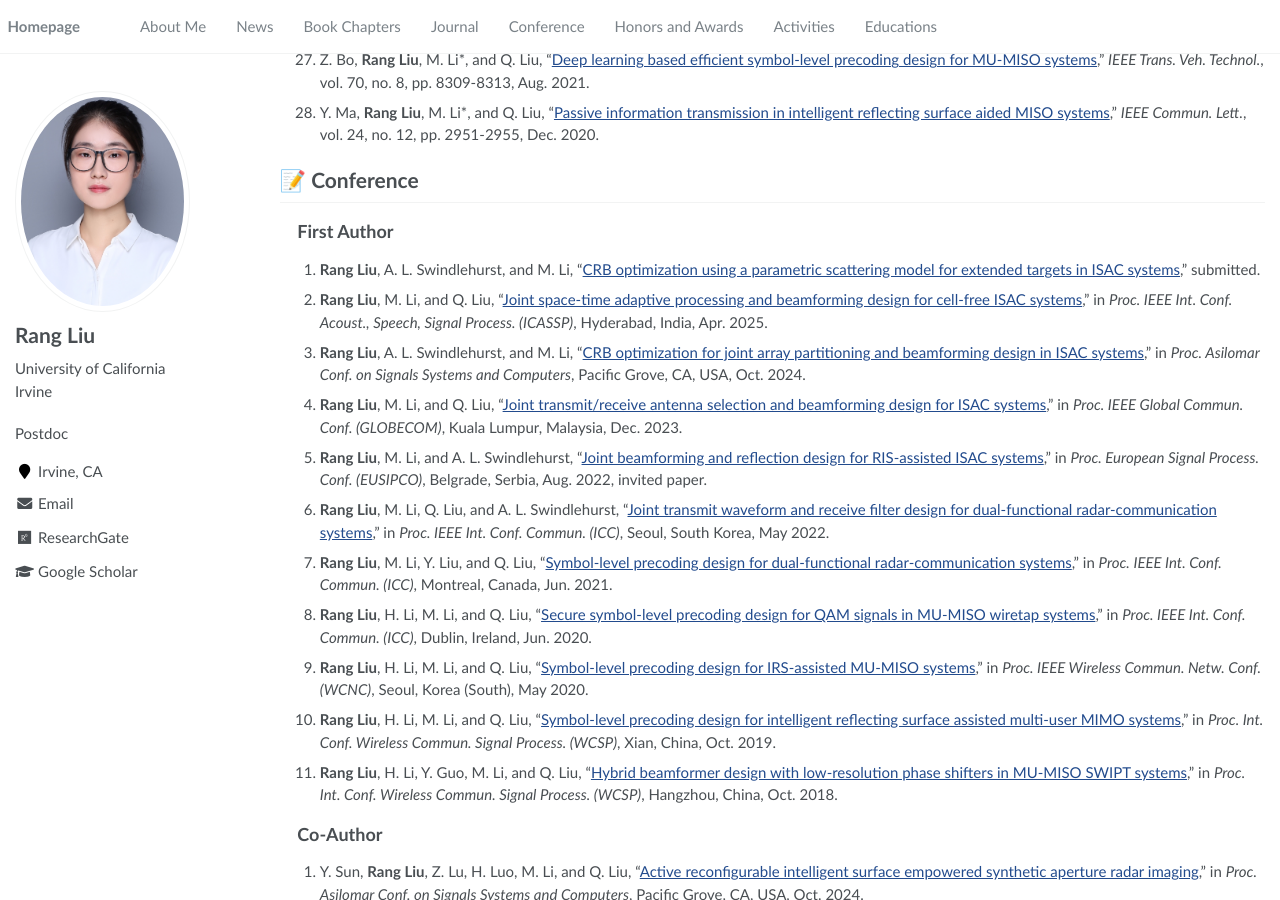
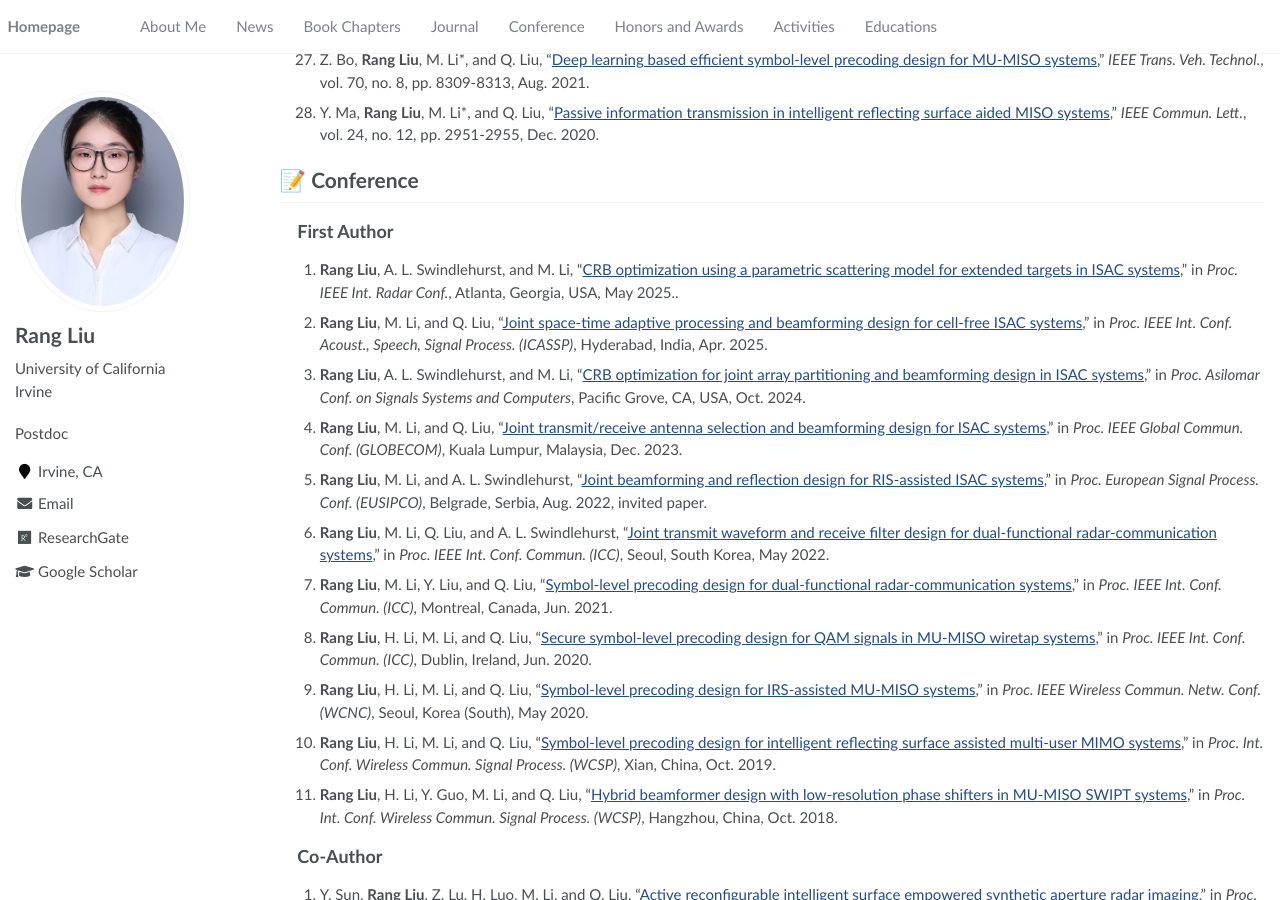
Before and after one commit to RangLiu0706/RangLiu0706.github.io, a Jekyll site: the page built from _pages/about.md, in a window 1280 px wide and 900 px high, scrolled down 3181 px. Built offline with Jekyll 4.4.1, drawn with Linux system fonts in a browser that asks for light colours; comment, search, counter and statistics services are not loaded; some of the changed text lies outside the part shown.

Commit message:
update250315

```diff
--- a/_pages/about.md
+++ b/_pages/about.md
@@ -70,7 +70,7 @@
 
 20. **Rang Liu**\*, M. Li, and A. L. Swindlehurst, "[Joint array partitioning and beamforming designs in ISAC systems: A Bayesian CRB perspective]()," submitted.
 
-19. **Rang Liu**\*, M. Li, Q. Liu, and A. L. Swindlehurst, "[DOA estimation-oriented joint array partitioning and beamforming designs for ISAC systems](https://ieeexplore.ieee.org/document/10810291)," *IEEE Trans. Wireless Commun.*, to appear.
+19. **Rang Liu**\*, M. Li, Q. Liu, and A. L. Swindlehurst, "[DOA estimation-oriented joint array partitioning and beamforming designs for ISAC systems](https://ieeexplore.ieee.org/document/10810291)," *IEEE Trans. Wireless Commun.*, vol. 24, no. 3, pp. 2052-2066, Mar. 2025.
 
 18. **Rang Liu**, M. Li\*, Q. Liu, and A. L. Swindlehurst, "[SNR/CRB-constrained joint beamforming and reflection designs for RIS-ISAC systems](https://ieeexplore.ieee.org/document/10364735)," *IEEE Trans. Wireless Commun.*, vol. 23, no. 7, pp. 7456-7470, Jul. 2024. [<a href="https://github.com/RangLiu0706/SNR-CRB-constrained-beamforming-for-RIS-ISAC">code</a>]
 
@@ -178,7 +178,7 @@
 
 ## &nbsp;&nbsp;&nbsp;&nbsp;First Author
 
-11. **Rang Liu**, A. L. Swindlehurst, and M. Li, "[CRB optimization using a parametric scattering model for extended targets in ISAC systems](https://arxiv.org/abs/2411.00145)," submitted.
+11. **Rang Liu**, A. L. Swindlehurst, and M. Li, "[CRB optimization using a parametric scattering model for extended targets in ISAC systems](https://arxiv.org/abs/2411.00145)," in *Proc. IEEE Int. Radar Conf.*, Atlanta, Georgia, USA, May 2025..
 
 10. **Rang Liu**, M. Li, and Q. Liu, "[Joint space-time adaptive processing and beamforming design for cell-free ISAC systems](https://ieeexplore.ieee.org/document/10887688)," in
 *Proc. IEEE Int. Conf. Acoust., Speech, Signal Process. (ICASSP)*, Hyderabad, India, Apr. 2025.
```
